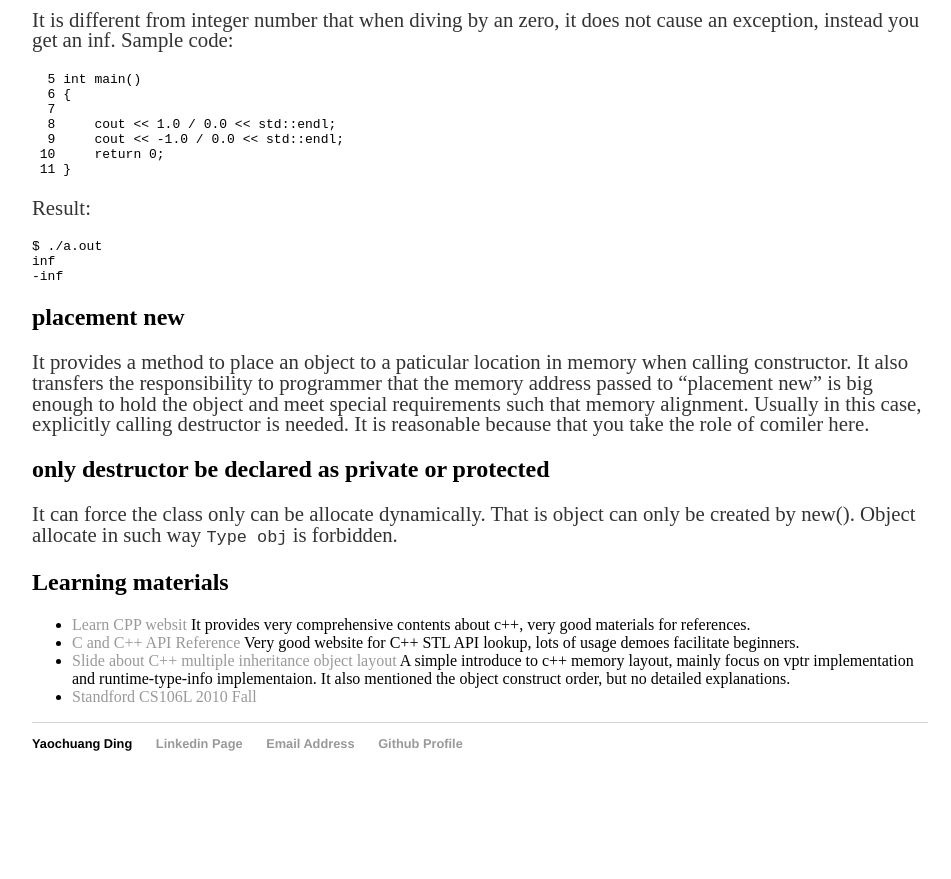
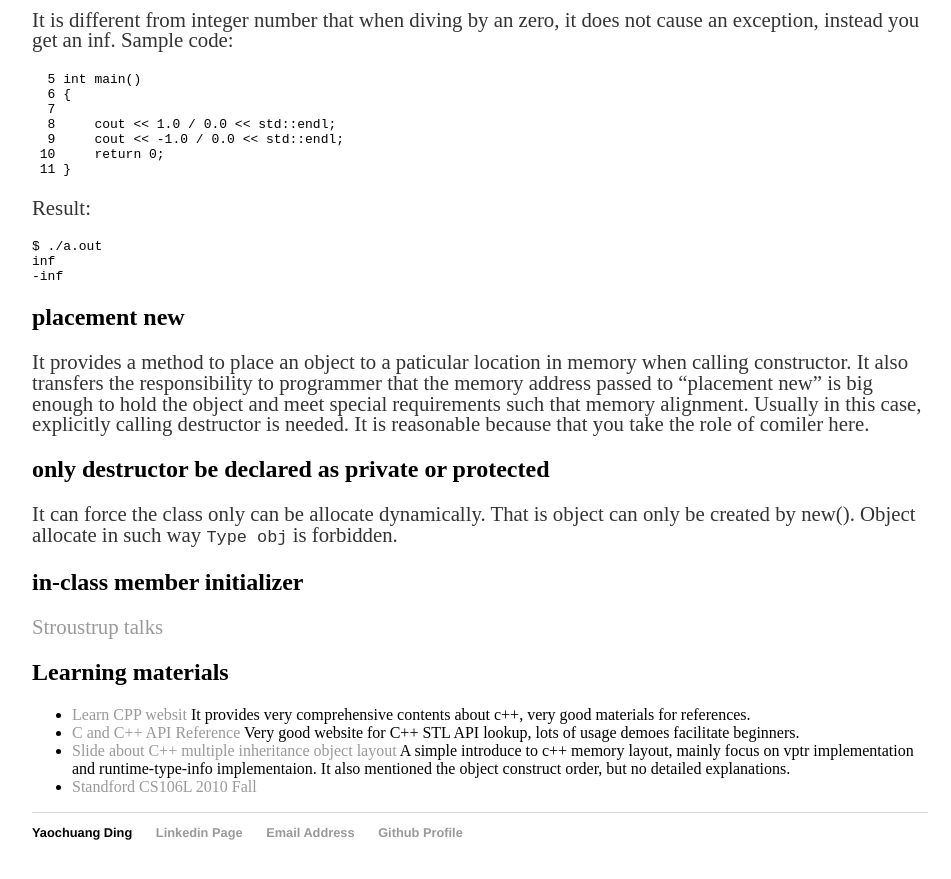
Before and after one commit to ychding11/ychding11.github.io, a Jekyll site: the page built from _posts/2015-03-28-Languages-Resources.md, in a window 1280 px wide and 900 px high, scrolled down 5680 px. Shown: the top 879 px of the window, without its empty margins (160-1111 px from the left). Built offline with Jekyll 4.4.1, drawn with Linux system fonts in a browser that asks for light colours; before the commit the page ends 6491 px from its top, so only the background shows below that.

Commit message:
i. add new resources

```diff
--- a/_posts/2015-03-28-Languages-Resources.md
+++ b/_posts/2015-03-28-Languages-Resources.md
@@ -412,6 +412,10 @@ It can force the class only can be allocate dynamically.
 That is object can only be created by new(). Object
 allocate in such way `Type obj` is forbidden.
 
+## in-class member initializer
+
+[Stroustrup talks](http://www.stroustrup.com/C++11FAQ.html#member-init)
+
 ## Learning materials
 
 - [Learn CPP websit](http://www.learncpp.com/) It provides very comprehensive
```
